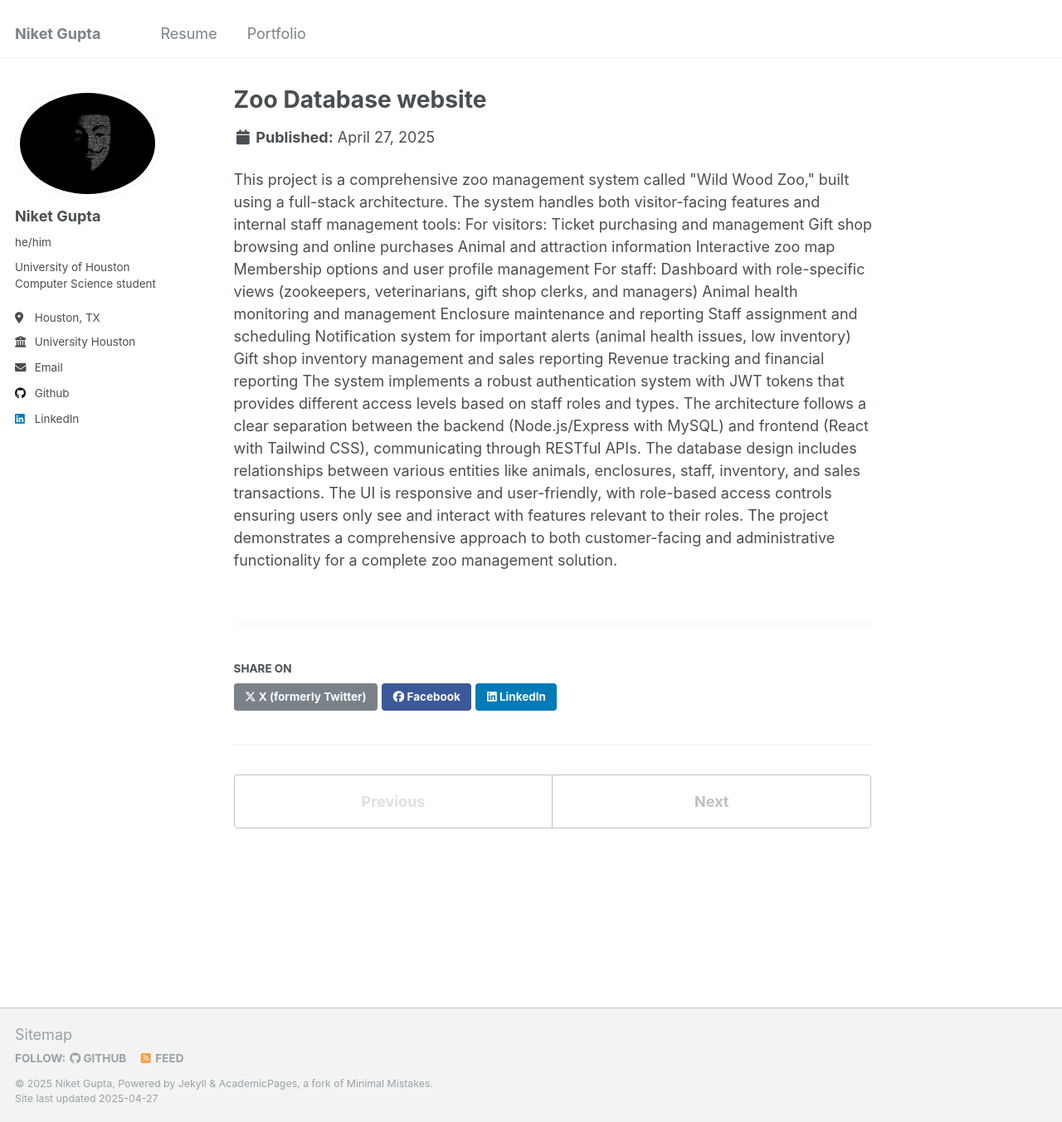
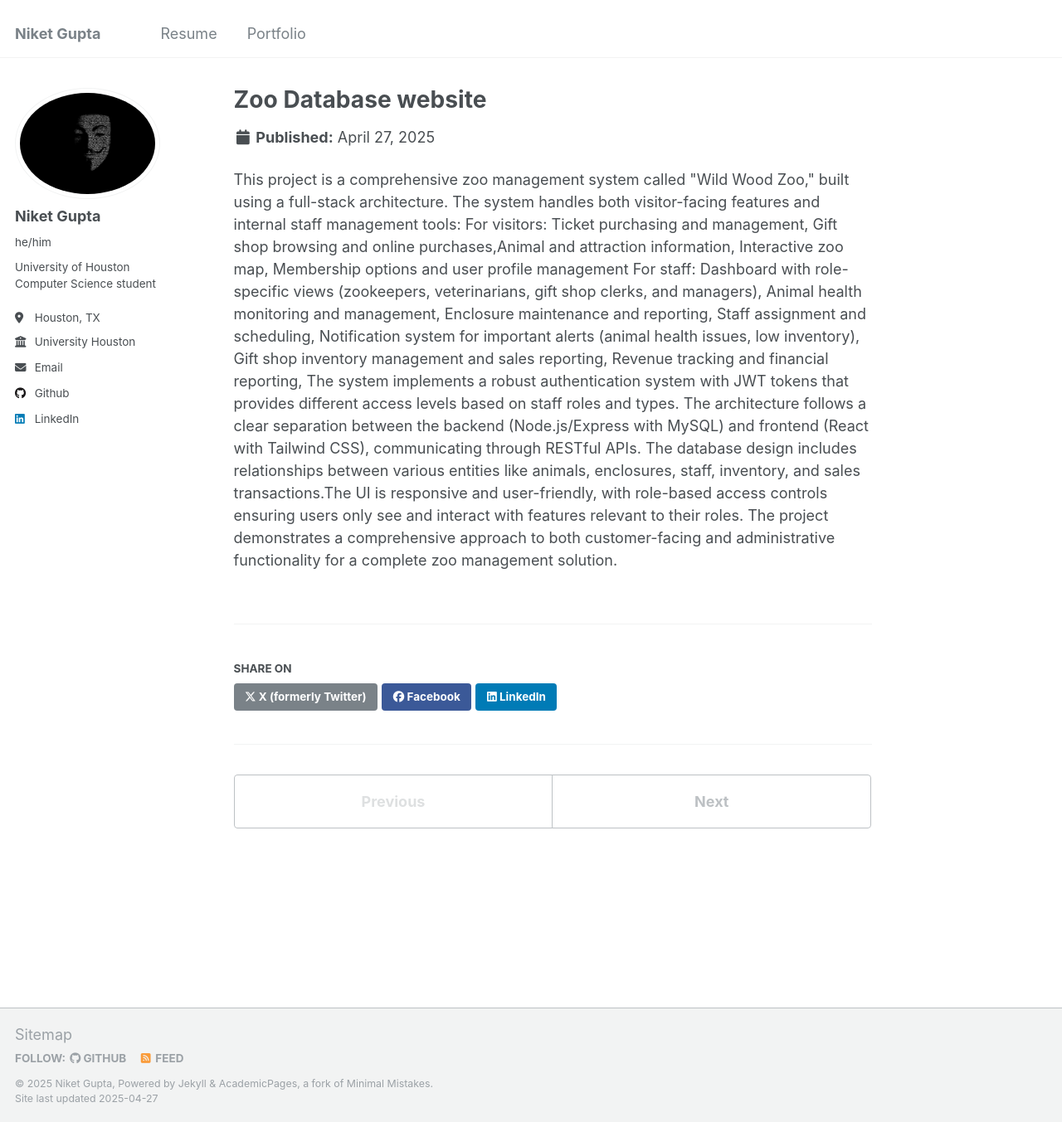
Before and after one commit to XYZorro0/xyzorro0.github.io, a Jekyll site: the page built from _portfolio/portfolio-1.html, in a window 1280 px wide and 1353 px high. Shown: the whole window at 83% size. Built offline with Jekyll 4.4.1, drawn with Linux system fonts in a browser that asks for light colours.

Commit message:
asd
asda

```diff
--- a/_portfolio/portfolio-1.html
+++ b/_portfolio/portfolio-1.html
@@ -5,23 +5,6 @@ collection: portfolio
 ---
 
 This project is a comprehensive zoo management system called "Wild Wood Zoo," built using a full-stack architecture. The system handles both visitor-facing features and internal staff management tools:
-For visitors:
+For visitors: Ticket purchasing and management, Gift shop browsing and online purchases,Animal and attraction information, Interactive zoo map, Membership options and user profile management
 
-Ticket purchasing and management
-Gift shop browsing and online purchases
-Animal and attraction information
-Interactive zoo map
-Membership options and user profile management
-
-For staff:
-
-Dashboard with role-specific views (zookeepers, veterinarians, gift shop clerks, and managers)
-Animal health monitoring and management
-Enclosure maintenance and reporting
-Staff assignment and scheduling
-Notification system for important alerts (animal health issues, low inventory)
-Gift shop inventory management and sales reporting
-Revenue tracking and financial reporting
-
-The system implements a robust authentication system with JWT tokens that provides different access levels based on staff roles and types. The architecture follows a clear separation between the backend (Node.js/Express with MySQL) and frontend (React with Tailwind CSS), communicating through RESTful APIs. The database design includes relationships between various entities like animals, enclosures, staff, inventory, and sales transactions.
-The UI is responsive and user-friendly, with role-based access controls ensuring users only see and interact with features relevant to their roles. The project demonstrates a comprehensive approach to both customer-facing and administrative functionality for a complete zoo management solution.
+For staff: Dashboard with role-specific views (zookeepers, veterinarians, gift shop clerks, and managers), Animal health monitoring and management, Enclosure maintenance and reporting, Staff assignment and scheduling, Notification system for important alerts (animal health issues, low inventory), Gift shop inventory management and sales reporting, Revenue tracking and financial reporting, The system implements a robust authentication system with JWT tokens that provides different access levels based on staff roles and types. The architecture follows a clear separation between the backend (Node.js/Express with MySQL) and frontend (React with Tailwind CSS), communicating through RESTful APIs. The database design includes relationships between various entities like animals, enclosures, staff, inventory, and sales transactions.The UI is responsive and user-friendly, with role-based access controls ensuring users only see and interact with features relevant to their roles. The project demonstrates a comprehensive approach to both customer-facing and administrative functionality for a complete zoo management solution.
--- a/_portfolio/portfolio-2.html
+++ b/_portfolio/portfolio-2.html
@@ -1,12 +1,10 @@
 ---
 title: "University Form"
 excerpt: "University form system for approvals with multi-level workflow management."
-<iframe width="420" height="345" src="https://www.youtube.com/watch?v=owLFAySZoO4&feature=youtu.be">
-</iframe>
 collection: portfolio
 ---
 
-this is a web application for managing university form workflows, primarily built with Flask and SQLAlchemy. The system appears to be designed for the University of Houston (UH) and handles several types of academic forms:
+This is a web application for managing university form workflows, primarily built with Flask and SQLAlchemy. The system appears to be designed for the University of Houston (UH) and handles several types of academic forms:
 
 Medical/Administrative Term Withdrawal requests
 Student-Initiated Course Drop requests
```
